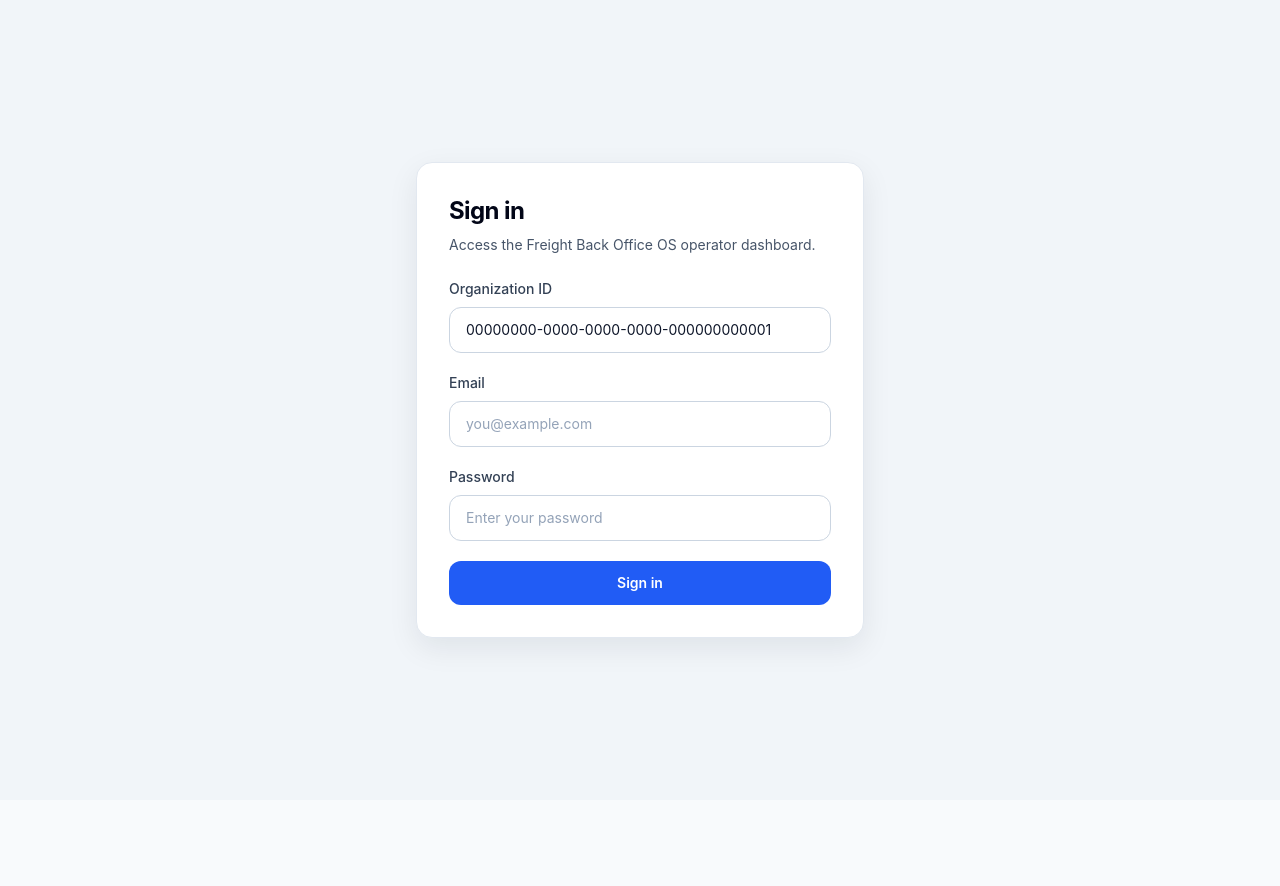
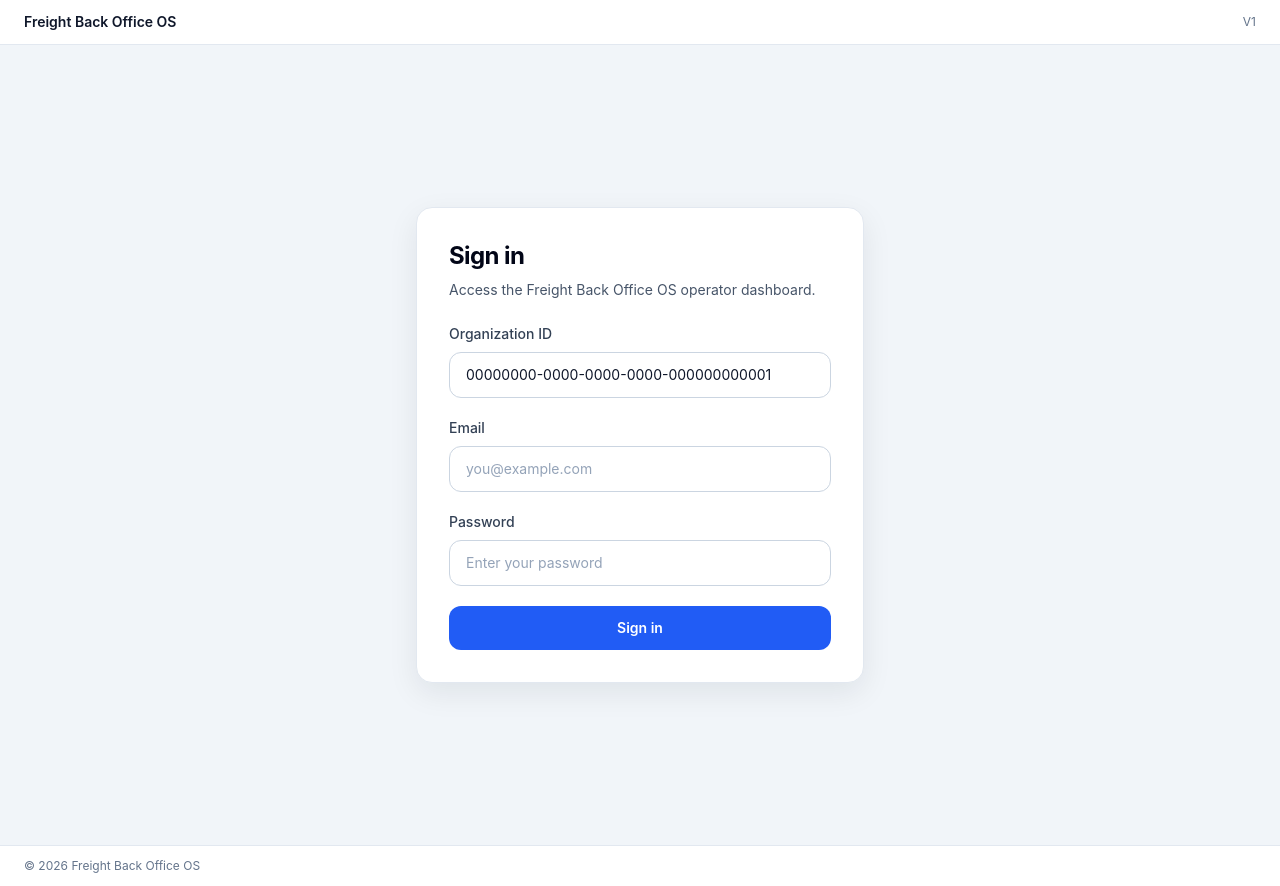
Before and after one commit to melesme2026/Freight-Back-Office-OS, a Next.js app in the folder frontend/: page /login in a window 1280 px wide. Before the commit the page ends 800 px from the top, so only its background shows below. Built offline with nearby package versions, Linux system fonts and the light colour scheme; no server answers.

Commit message:
Update layout.tsx

```diff
--- a/frontend/src/app/layout.tsx
+++ b/frontend/src/app/layout.tsx
@@ -2,8 +2,13 @@ import type { Metadata } from "next";
 import "@/styles/globals.css";
 
 export const metadata: Metadata = {
-  title: "Freight Back Office OS",
+  title: {
+    default: "Freight Back Office OS",
+    template: "%s | Freight Back Office OS",
+  },
   description: "Next-gen freight back office operating system",
+  applicationName: "Freight Back Office OS",
+  keywords: ["freight", "logistics", "trucking", "back office", "factoring"],
 };
 
 export default function RootLayout({
@@ -12,8 +17,33 @@ export default function RootLayout({
   children: React.ReactNode;
 }>) {
   return (
-    <html lang="en">
-      <body>{children}</body>
+    <html lang="en" suppressHydrationWarning>
+      <body className="min-h-screen bg-slate-50 text-slate-900 antialiased">
+        {/* Global App Shell */}
+        <div className="flex min-h-screen flex-col">
+          {/* Top Navigation Placeholder (future: user menu, org switcher, etc.) */}
+          <header className="border-b border-slate-200 bg-white">
+            <div className="mx-auto max-w-7xl px-6 py-3 flex items-center justify-between">
+              <div className="text-sm font-semibold text-slate-900">
+                Freight Back Office OS
+              </div>
+              <div className="text-xs text-slate-500">
+                V1
+              </div>
+            </div>
+          </header>
+
+          {/* Main Content */}
+          <main className="flex-1">{children}</main>
+
+          {/* Footer (lightweight for now) */}
+          <footer className="border-t border-slate-200 bg-white">
+            <div className="mx-auto max-w-7xl px-6 py-3 text-xs text-slate-500">
+              © {new Date().getFullYear()} Freight Back Office OS
+            </div>
+          </footer>
+        </div>
+      </body>
     </html>
   );
 }
```
